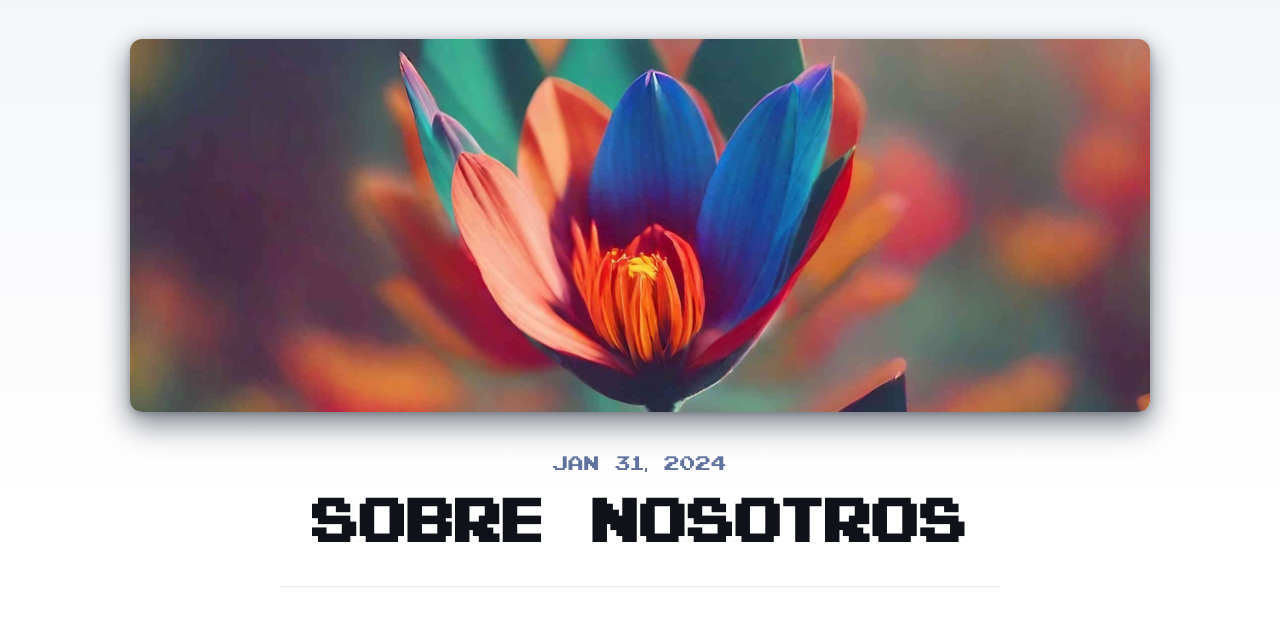
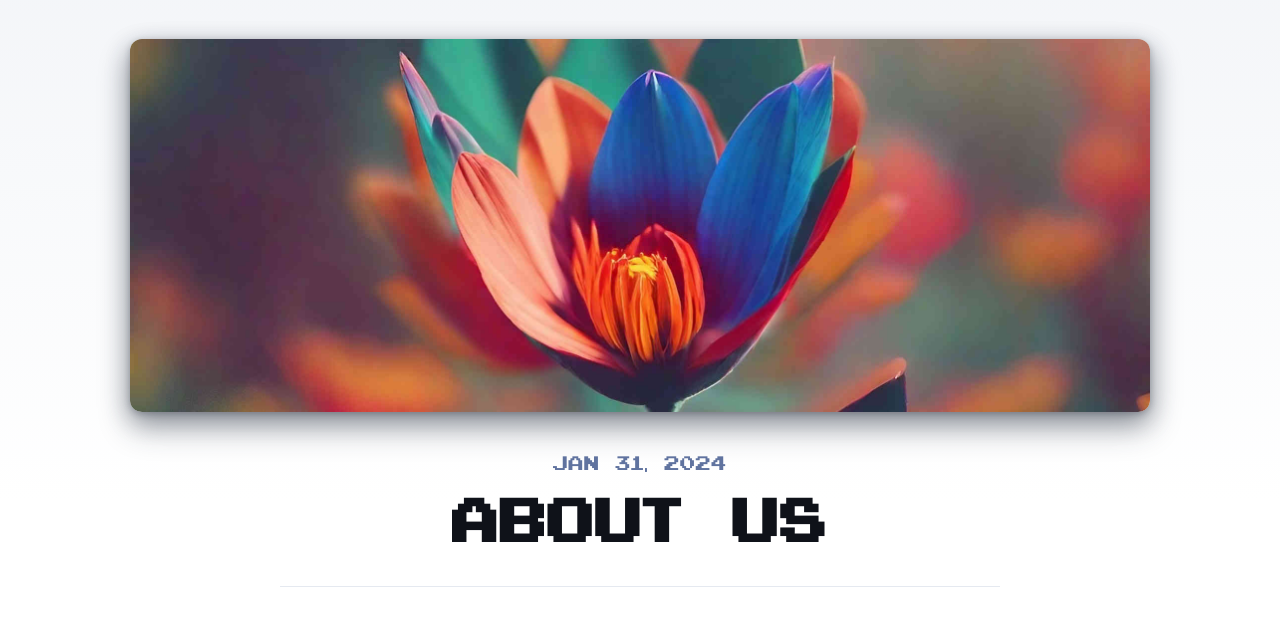
Before and after one commit to PlayMakina/playmakina, an Astro site: page /about in a window 1280 px wide. Shown: the part 99-733 px from the top of the page. Built offline with nearby package versions, Linux system fonts and the light colour scheme; Astro itself is replaced by a stand-in of ours.

Commit message:
about us

```diff
--- a/src/pages/about.astro
+++ b/src/pages/about.astro
@@ -3,7 +3,7 @@ import Layout from '../layouts/BlogPost.astro';
 ---
 
 <Layout
-	title="Sobre nosotros"
+	title="About us"
 	description="¿Quiénes somos?"
 	pubDate={new Date('January 31 2024')}
 	heroImage="/about-flower.jpg"
```
